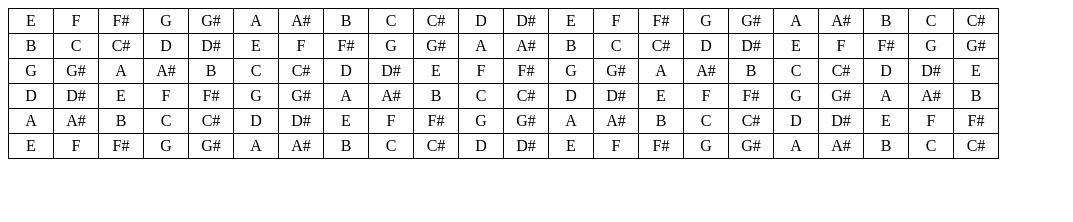
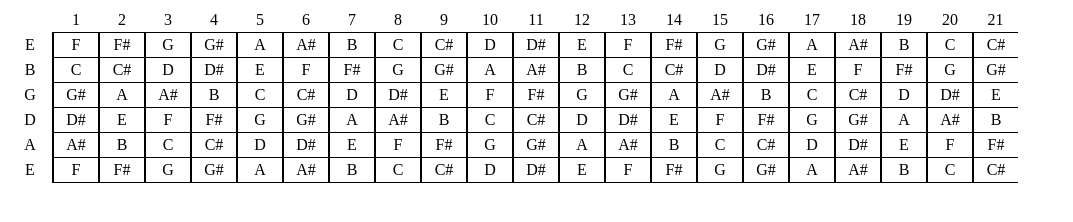
Before and after one commit to svenschwarz/Fret5, a plain HTML site: page index.html in a window 1280 px wide. Shown: the whole page, without its empty margins (0-1073 px from the left). Drawn offline with Linux system fonts and the light colour scheme.

Commit message:
better layout

```diff
--- a/FretBoard.html
+++ b/FretBoard.html
@@ -4,13 +4,21 @@
 
 
 <script type="text/html" id="T_FretTable">
-    <div class="g-table" data-bind="template: { name: 'T_FretTableRow', foreach: $data }">
+    <div class="g-table">
+        <div class="g-tr" data-bind="template: { name: 'T_FretTableHeaderCell', foreach: $data[0] }" />
+        <div class="g-tr" data-bind="template: { name: 'T_FretTableCell', foreach: $data[0] }" />
+        <div class="g-tr" data-bind="template: { name: 'T_FretTableCell', foreach: $data[1] }" />
+        <div class="g-tr" data-bind="template: { name: 'T_FretTableCell', foreach: $data[2] }" />
+        <div class="g-tr" data-bind="template: { name: 'T_FretTableCell', foreach: $data[3] }" />
+        <div class="g-tr" data-bind="template: { name: 'T_FretTableCell', foreach: $data[4] }" />
+        <div class="g-tr" data-bind="template: { name: 'T_FretTableCell', foreach: $data[5] }" />
     </div>
 </script>
 
 
-<script type="text/html" id="T_FretTableRow">
-    <div class="g-tr" data-bind="template: { name: 'T_FretTableCell', foreach: $data }">
+<script type="text/html" id="T_FretTableHeaderCell">
+    <div class="g-th" data-bind="
+            text: $data.fret">
     </div>
 </script>
 
--- a/fret5.css
+++ b/fret5.css
@@ -2,17 +2,27 @@
 .g-table {
     display: table;
     border-color: black;
-    border-style: solid;
-    border-width: 1px;
-
+    border-style: none;
     border-collapse: collapse;
 }
 
 .g-tr {
     display: table-row;
-    border-color: black;
-    border-bottom-style: solid;
-    border-width: 1px;
+}
+
+.g-th {
+    display: table-cell;
+    text-align: center;
+    vertical-align: middle;
+
+    min-width: 40px;
+    height: 20px;
+
+    padding: 2px;
+}
+
+.g-th:first-child {
+    visibility: hidden;
 }
 
 .g-td {
@@ -20,15 +30,22 @@
     text-align: center;
     vertical-align: middle;
 
-    width: 40px;
     min-width: 40px;
-    max-width: 40px;
     height: 20px;
 
     padding: 2px;
-    border-color: black;
-    border-style: solid;
-    border-width: 1px;
+
+    cursor: pointer;
+}
+
+.g-td:not(:first-child) {
+    border-top-style: solid;
+    border-top-width: 1px;
+    border-bottom-style: solid;
+    border-bottom-width: 1px;
+    border-left-style: solid;
+    border-left-width: 2px;
+    border-right-style: none;
 }
 
 .highlighted {
```
